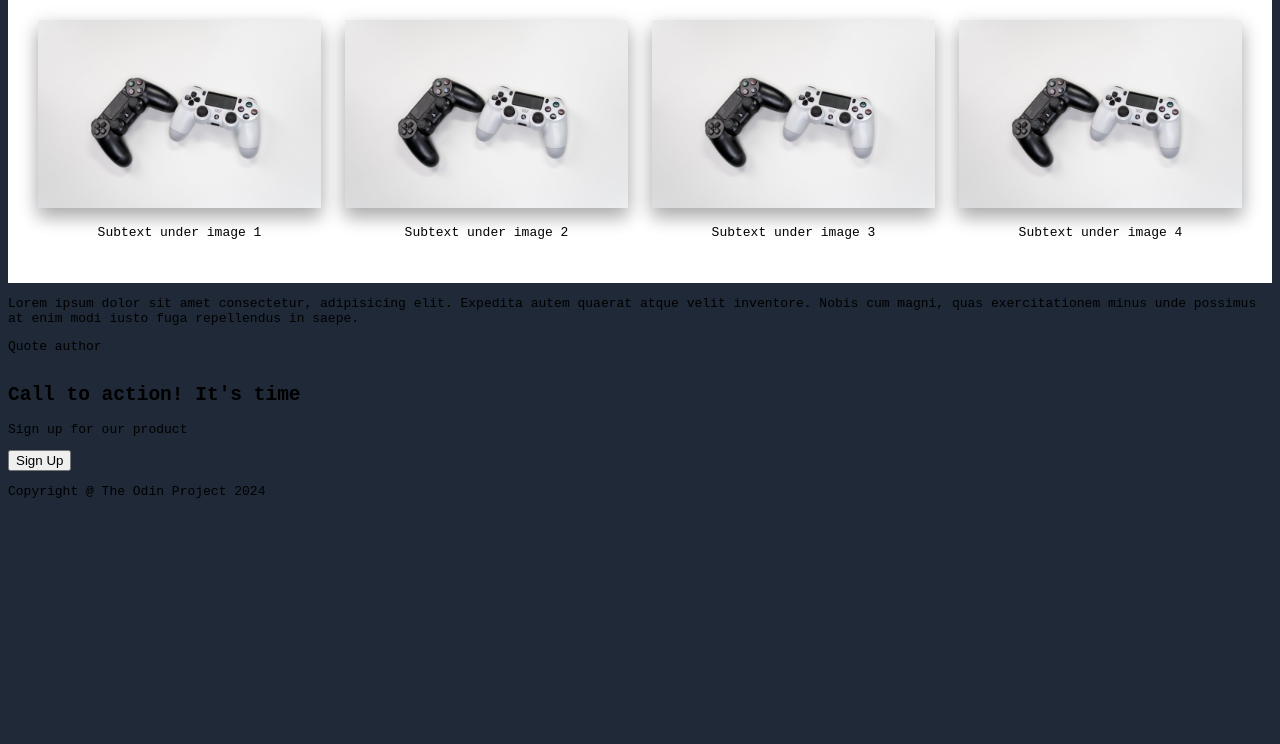
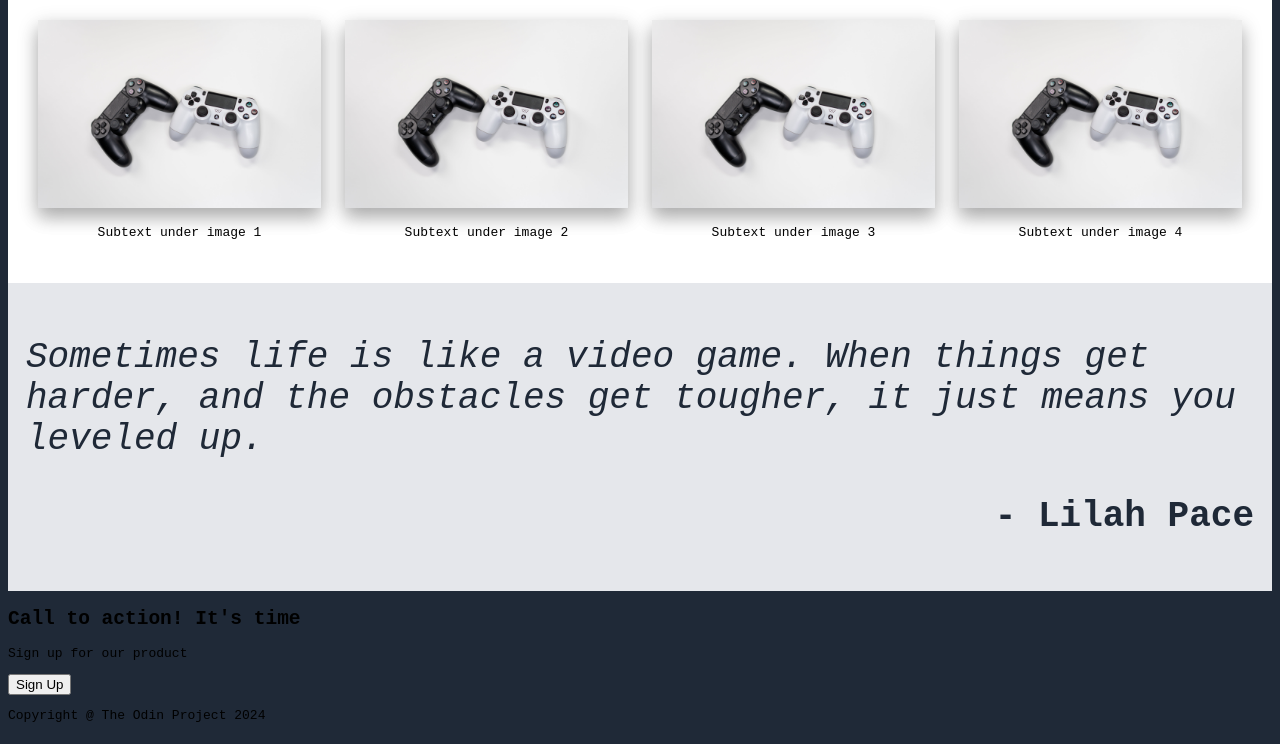
Before and after one commit to cristian-encalada/ToP-simple-landing-page, a plain HTML site: page index.html in a window 1280 px wide. Shown: the part 683-1427 px from the top of the page. Before the commit the page ends 1203 px from the top, so only its background shows below. Drawn offline with Linux system fonts and the light colour scheme.

Commit message:
Add styles for the quote section

```diff
--- a/index.html
+++ b/index.html
@@ -50,10 +50,10 @@
     </div>
     <div class="quote">
         <p class="quote_text">
-            Lorem ipsum dolor sit amet consectetur, adipisicing elit. Expedita autem quaerat atque velit inventore. Nobis cum magni, quas exercitationem minus unde possimus at enim modi iusto fuga repellendus in saepe.
+            Sometimes life is like a video game. When things get harder, and the obstacles get tougher, it just means you leveled up.
         </p>
         <p class="quote_author">
-            Quote author
+            - Lilah Pace
         </p>
     </div>
     <div class="call_to_action">
--- a/style.css
+++ b/style.css
@@ -102,3 +102,20 @@ h1{
 .img_content p {
     text-align: center;
 }
+
+/* Quote section */
+.quote {
+    background-color: #E5E7EB;
+    color: #1F2937;
+    font-size: 36px;
+    padding: 18px;
+}
+
+.quote_text {
+    font-style: italic;
+}
+
+.quote_author {
+    text-align: right;
+    font-weight: bold;
+}
```
